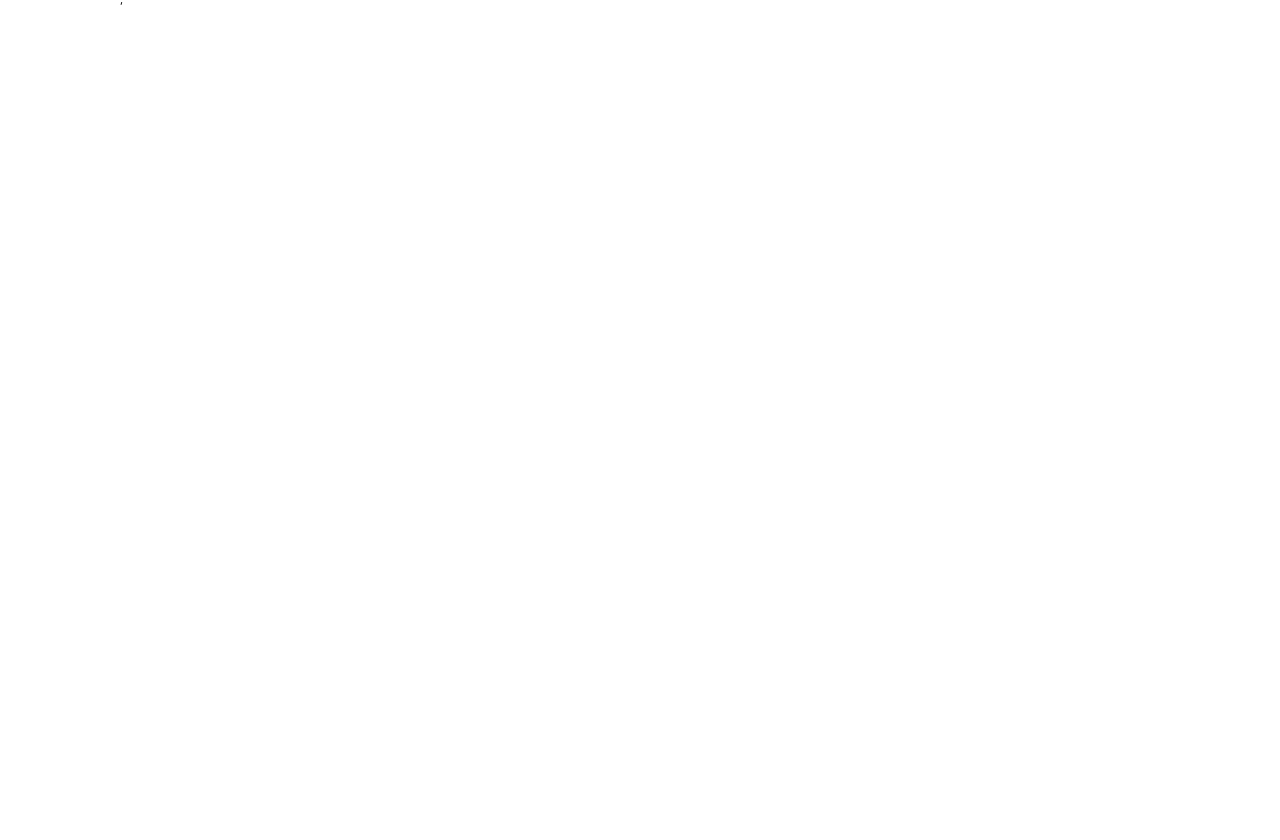
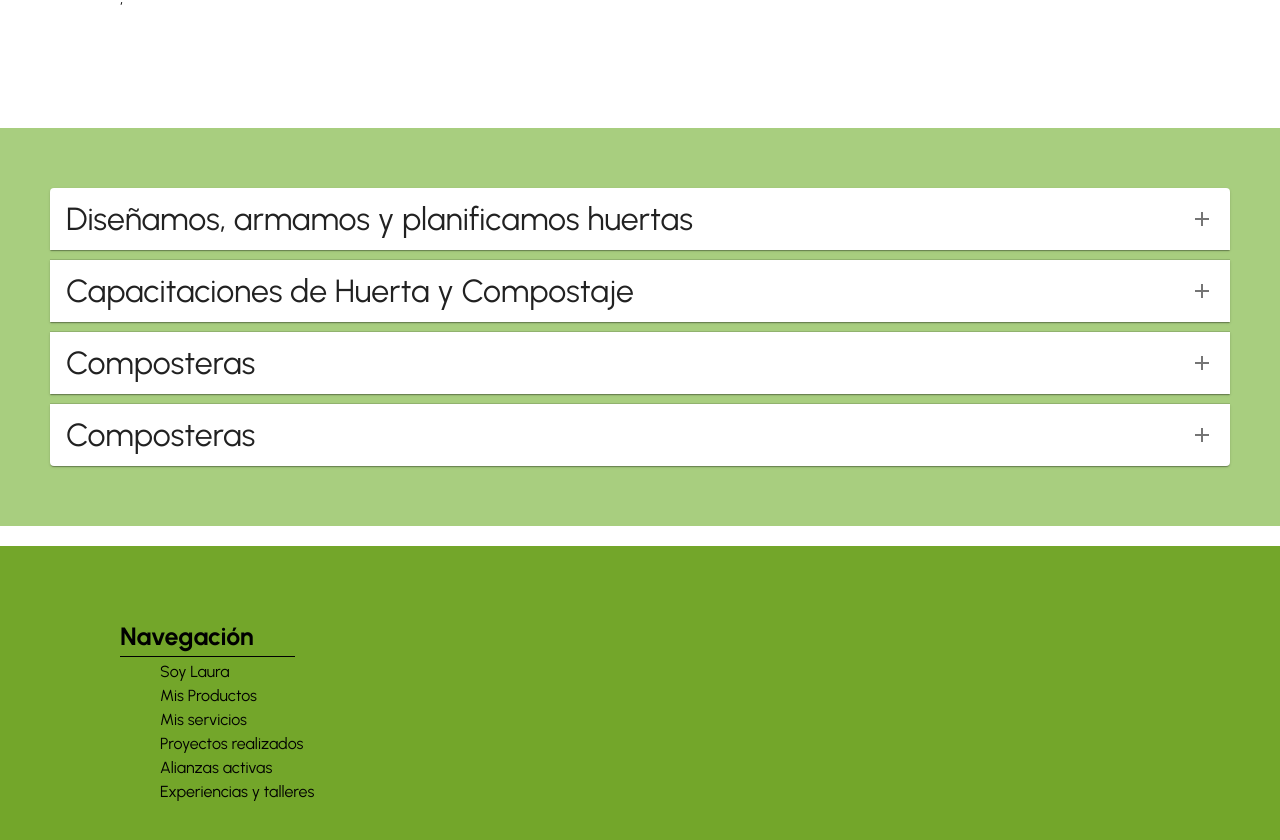
Before and after one commit to IgnaVilla09/eltomillo, a React (Vite) app: page / in a window 1280 px wide. Shown: the part 2440-3280 px from the top of the page. Before the commit the page ends 2783 px from the top, so only its background shows below. Built offline with nearby package versions, Linux system fonts and the light colour scheme; a web font is replaced by a local one.

Commit message:
Boton de whatsapp

```diff
--- a/src/App.css
+++ b/src/App.css
@@ -12,6 +12,10 @@
   padding: 70px;
   bottom: 0;
   float: right;
+}
+
+.footer-container {
+  padding: 420px 0 0 0;
 }
 
 body {
--- a/src/App.jsx
+++ b/src/App.jsx
@@ -3,6 +3,7 @@ import WhatsappBtn from "./components/common/WhatsappBtn/WhatsappBtn";
 import Navbar from "./components/layout/Navbar/Navbar";
 import NavbarMobile from "./components/layout/NavbarResponsive/NavbarMobile";
 import Home from "./components/pages/Home/Home";
+import Footer from "./components/layout/Footer/Footer";
 
 function App() {
   return (
@@ -21,6 +22,9 @@ function App() {
           <WhatsappBtn />
         </div>
       </main>
+      <footer className="footer-container">
+        <Footer />
+      </footer>
     </>
   );
 }
--- /dev/null
+++ b/src/components/common/Accordion/Accordion.css
@@ -0,0 +1,4 @@
+.accordion-container {
+  padding: 50px;
+  background: #a8ce7f;
+}
--- /dev/null
+++ b/src/components/common/Accordion/Accordion.jsx
@@ -0,0 +1,71 @@
+import * as React from "react";
+import Accordion from "@mui/material/Accordion";
+import AccordionSummary from "@mui/material/AccordionSummary";
+import AccordionDetails from "@mui/material/AccordionDetails";
+import AddIcon from "@mui/icons-material/Add";
+import "./Accordion.css";
+
+export default function AccordionUsage() {
+  return (
+    <div className="accordion-container">
+      <Accordion sx={{ fontSize: "2em", margin: "10px 0" }}>
+        <AccordionSummary
+          expandIcon={<AddIcon />}
+          aria-controls="panel1-content"
+          id="panel1-header"
+        >
+          Diseñamos, armamos y planificamos huertas
+        </AccordionSummary>
+        <AccordionDetails>
+          Lorem ipsum dolor sit amet, consectetur adipiscing elit. Suspendisse
+          malesuada lacus ex, sit amet blandit leo lobortis eget. Lorem ipsum
+          dolor sit amet, consectetur adipisicing elit. Quod asperiores eligendi
+          magni reiciendis a sapiente? Ad quo, qui mollitia itaque inventore
+          labore, dolorem iusto consequuntur eum culpa porro repellat illo.
+          Lorem ipsum dolor, sit amet consectetur adipisicing elit. Velit, quis.
+          Quod illo velit a laboriosam, veniam unde quaerat ut earum optio
+          harum. Praesentium fugit, quod
+        </AccordionDetails>
+      </Accordion>
+      <Accordion sx={{ fontSize: "2em", margin: "10px 0" }}>
+        <AccordionSummary
+          expandIcon={<AddIcon />}
+          aria-controls="panel2-content"
+          id="panel2-header"
+        >
+          Capacitaciones de Huerta y Compostaje
+        </AccordionSummary>
+        <AccordionDetails>
+          Lorem ipsum dolor sit amet, consectetur adipiscing elit. Suspendisse
+          malesuada lacus ex, sit amet blandit leo lobortis eget.
+        </AccordionDetails>
+      </Accordion>
+      <Accordion sx={{ fontSize: "2em", margin: "10px 0" }}>
+        <AccordionSummary
+          expandIcon={<AddIcon />}
+          aria-controls="panel3-content"
+          id="panel3-header"
+        >
+          Composteras
+        </AccordionSummary>
+        <AccordionDetails>
+          Lorem ipsum dolor sit amet, consectetur adipiscing elit. Suspendisse
+          malesuada lacus ex, sit amet blandit leo lobortis eget.
+        </AccordionDetails>
+      </Accordion>
+      <Accordion sx={{ fontSize: "2em", margin: "10px 0" }}>
+        <AccordionSummary
+          expandIcon={<AddIcon />}
+          aria-controls="panel3-content"
+          id="panel3-header"
+        >
+          Composteras
+        </AccordionSummary>
+        <AccordionDetails>
+          Lorem ipsum dolor sit amet, consectetur adipiscing elit. Suspendisse
+          malesuada lacus ex, sit amet blandit leo lobortis eget.
+        </AccordionDetails>
+      </Accordion>
+    </div>
+  );
+}
--- a/src/components/common/WhatsappBtn/WhatsappBtn.css
+++ b/src/components/common/WhatsappBtn/WhatsappBtn.css
@@ -10,3 +10,25 @@
   color: #fff;
   background: #00bb2d;
 }
+
+@keyframes vibrate {
+  0% {
+    transform: translate(0);
+  }
+  25% {
+    transform: translate(-2px, 2px);
+  }
+  50% {
+    transform: translate(0);
+  }
+  75% {
+    transform: translate(2px, -2px);
+  }
+  100% {
+    transform: translate(0);
+  }
+}
+
+.vibrating {
+  animation: vibrate 0.1s ease infinite;
+}
--- a/src/components/common/WhatsappBtn/WhatsappBtn.jsx
+++ b/src/components/common/WhatsappBtn/WhatsappBtn.jsx
@@ -1,7 +1,18 @@
+import React, { useEffect } from "react";
 import WhatsAppIcon from "@mui/icons-material/WhatsApp";
 import "./WhatsappBtn.css";
 
 const WhatsappBtn = () => {
+  useEffect(() => {
+    const interval = setInterval(() => {
+      const btn = document.querySelector(".container-btn-wsp");
+      if (btn) {
+        btn.classList.toggle("vibrating");
+      }
+    }, 1000); // Cambia este valor según la frecuencia deseada en milisegundos
+
+    return () => clearInterval(interval);
+  }, []);
   return (
     <a
       href="https://wa.me/26224566565"
--- /dev/null
+++ b/src/components/layout/Footer/Footer.css
@@ -0,0 +1,30 @@
+.container-footer {
+  width: 100%;
+  height: 300px;
+  background: #73a62a;
+  padding: 70px 120px;
+}
+
+.container-footer_categorias {
+  width: 200px;
+  h6 {
+    font-size: 25px;
+    margin: 5px 0;
+  }
+  ul {
+    list-style: none;
+  }
+  li {
+    margin: 5px 0;
+    transition: all 0.4s ease;
+  }
+  li:hover {
+    border-bottom: 2px solid #000;
+  }
+}
+
+.container-footer_categorias--separador {
+  width: 175px;
+  height: 1px;
+  background: #000;
+}
--- /dev/null
+++ b/src/components/layout/Footer/Footer.jsx
@@ -0,0 +1,22 @@
+import "./Footer.css";
+
+const Footer = () => {
+  return (
+    <div className="container-footer">
+      <div className="container-footer_categorias">
+        <h6>Navegación</h6>
+        <div className="container-footer_categorias--separador"></div>
+        <ul>
+          <li>Soy Laura</li>
+          <li>Mis Productos</li>
+          <li>Mis servicios</li>
+          <li>Proyectos realizados</li>
+          <li>Alianzas activas</li>
+          <li>Experiencias y talleres</li>
+        </ul>
+      </div>
+    </div>
+  );
+};
+
+export default Footer;
--- a/src/components/pages/Home/Home.jsx
+++ b/src/components/pages/Home/Home.jsx
@@ -1,5 +1,7 @@
+import AccordionUsage from "../../common/Accordion/Accordion";
 import CardLaura from "../../common/CardLaura/CardLaura";
 import ProductsCarousel from "../../common/ProductsCarousel/ProductsCarousel";
+
 import "./Home.css";
 
 const Home = () => {
@@ -7,6 +9,7 @@ const Home = () => {
     <>
       <CardLaura />
       <ProductsCarousel />
+      <AccordionUsage />
     </>
   );
 };
```
Also changed, not shown: src/components/common/CardGeneric/CardGeneric.jsx (deleted, +0 -114 lines).
